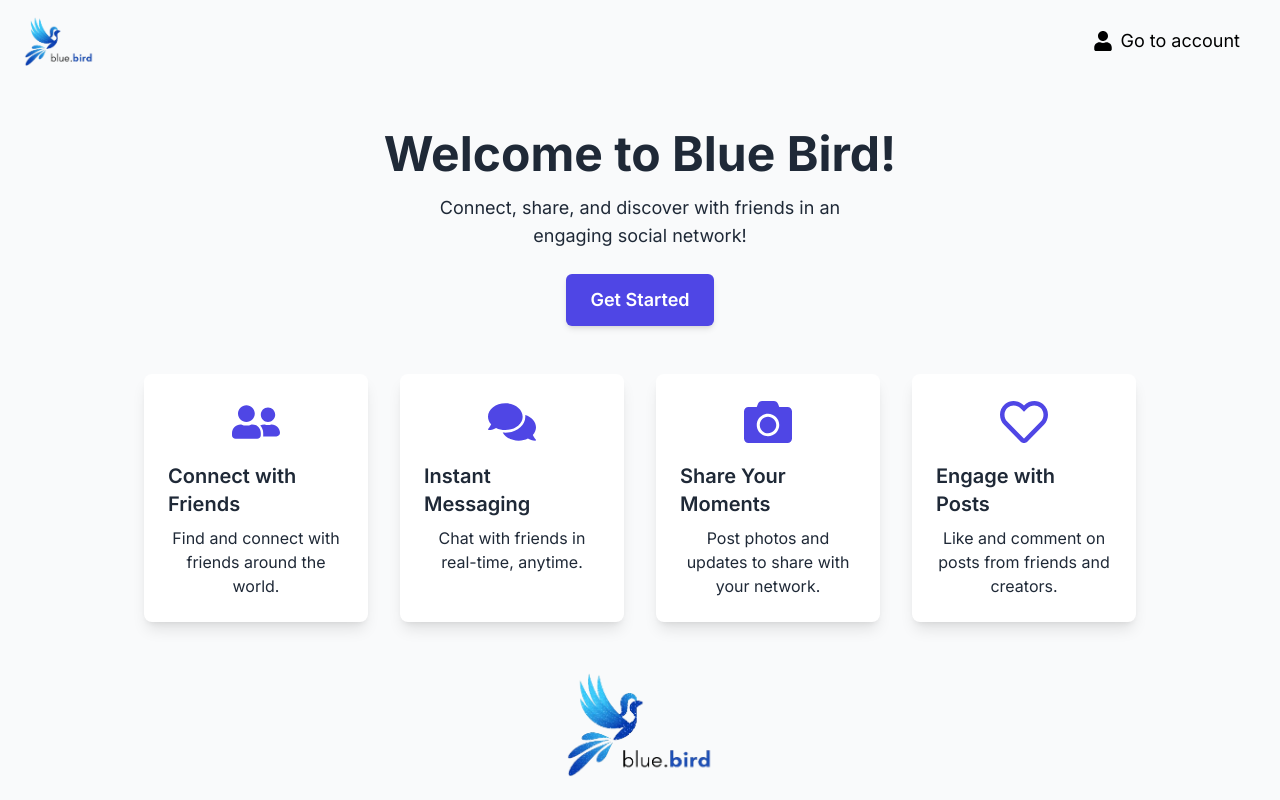
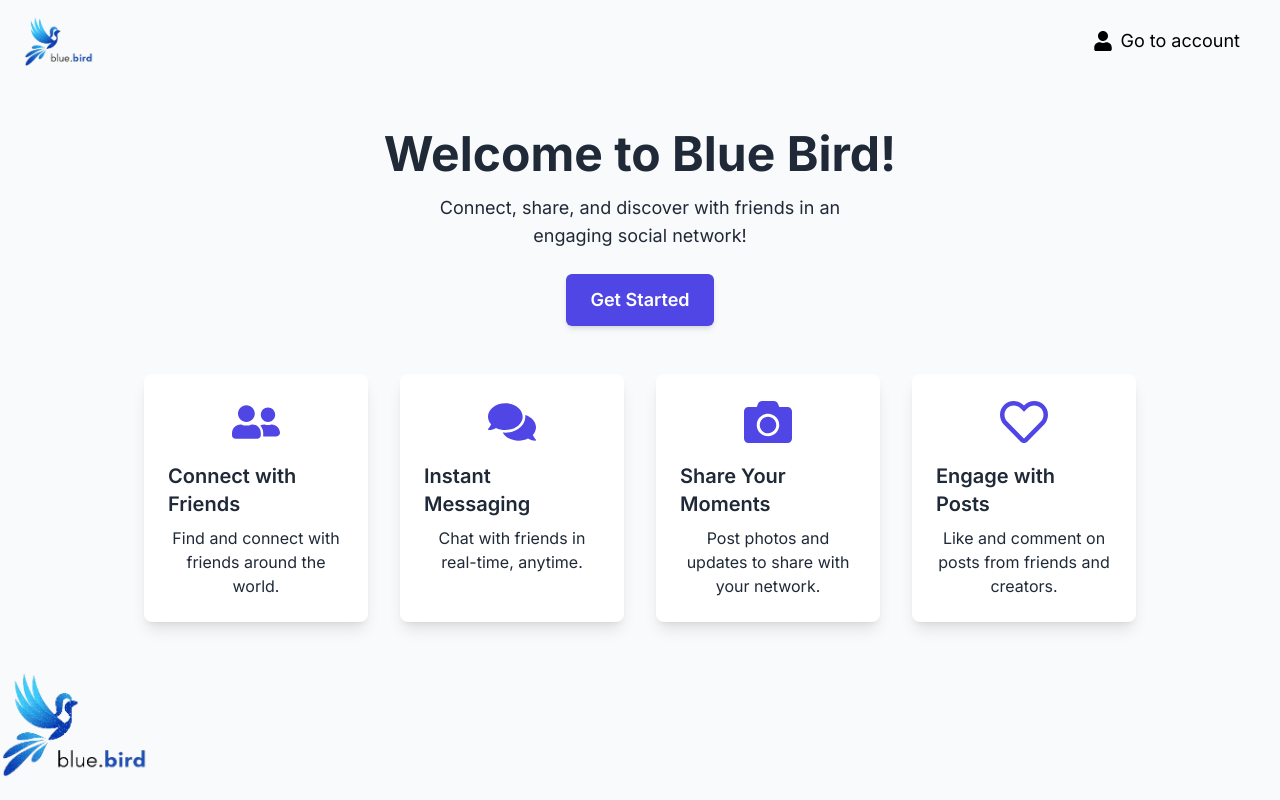
Before and after one commit to muhaammedsuhaib/Blue.bird, a Next.js app: page / in a window 1280 px wide. Shown: the top 800 px of the page. Built offline with nearby package versions, Linux system fonts and the light colour scheme.

Commit message:
fix :error

```diff
--- a/app/Context/AppContext.tsx
+++ b/app/Context/AppContext.tsx
@@ -11,19 +11,21 @@ const AppContext = createContext<AppContextInterface | null>(null);
 
 export const AppProvider = ({ children }: { children: ReactNode }) => {
 
-  const [darkMode, setDarkMode] = useState<boolean>(() => {
+  const [darkMode, setDarkMode] = useState<boolean>(false); // Default to false (light mode)
+
+  useEffect(() => {
     // Get initial value from local storage
     const savedMode = localStorage.getItem("darkMode");
-    return savedMode ? JSON.parse(savedMode) : false; // Default to false (light mode)
-  });
+    setDarkMode(savedMode ? JSON.parse(savedMode) : false); // Check localStorage only on client side
 
-  // Update local storage whenever darkMode changes
-  useEffect(() => {
-    localStorage.setItem("darkMode", JSON.stringify(darkMode));
+    // Update local storage whenever darkMode changes
+    return () => {
+      localStorage.setItem("darkMode", JSON.stringify(darkMode));
+    };
   }, [darkMode]);
 
   return (
-    <AppContext.Provider value={{darkMode, setDarkMode }}>
+    <AppContext.Provider value={{ darkMode, setDarkMode }}>
       {children}
     </AppContext.Provider>
   );
--- a/app/Signup/page.tsx
+++ b/app/Signup/page.tsx
@@ -61,9 +61,6 @@ const Signup: React.FC = () => {
                 alt="Blue Bird Logo"
                 width={70}
                 height={70}
-                className="mx-auto"
-                priority
-                loading="eager"
               />
             </Link>
 
--- a/app/page.tsx
+++ b/app/page.tsx
@@ -27,9 +27,6 @@ export default function Home() {
               alt="Blue Bird Logo"
               width={70}
               height={70}
-              className="mx-auto"
-              priority
-              loading="eager"
             />
           </Link>
           <Link
@@ -115,9 +112,6 @@ export default function Home() {
           alt="Blue Bird Logo"
           width={150}
           height={150}
-          className="mx-auto"
-          priority
-          loading="eager"
         />
       </div>
 
```
